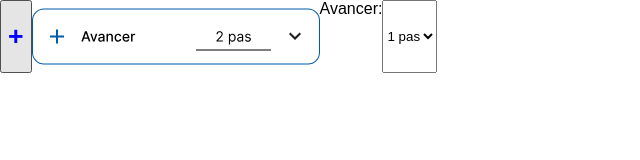
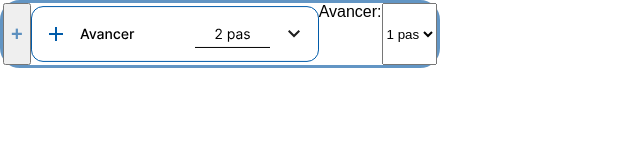
Before and after one commit to OrifIntersection/turtle-pseudo-code, a plain HTML site: page modules/commands/available-command.html in a window 1280 px wide. Shown: the whole page, without its empty margins (0-640 px from the left). Drawn offline with Linux system fonts and the light colour scheme; files that its build step writes are made by us from their sources; files whose address does not match are found by name.

Commit message:
changements affichage

```diff
--- a/assets/styles/index.css
+++ b/assets/styles/index.css
@@ -102,4 +102,8 @@ aside > section {
 
 .container {
     display: flex;
+    position: absolute;
+    border-color:rgba(14, 92, 165, 0.651);
+    border-style: solid;
+    border-radius: 20px;
 }
--- a/modules/commands/available-command.html
+++ b/modules/commands/available-command.html
@@ -9,8 +9,8 @@
 </head>
 
 <body>
- <div class ="container">
-    <button type="button" onclick="alert('Add')"><h1 style="color: blue;">+</h1></button>
+<div class ="container">
+    <button type="button" onclick="alert('Add')"><h2 style="color: rgba(14, 92, 165, 0.651); height: 56;">+</h2></button>
     <img class="slot-img" src="/assets/images/Commande disponible - Action 1.svg" alt="action 1">
         <label for="Pas">Avancer:</label>
     <select id="Pas" name="Pas">
```
